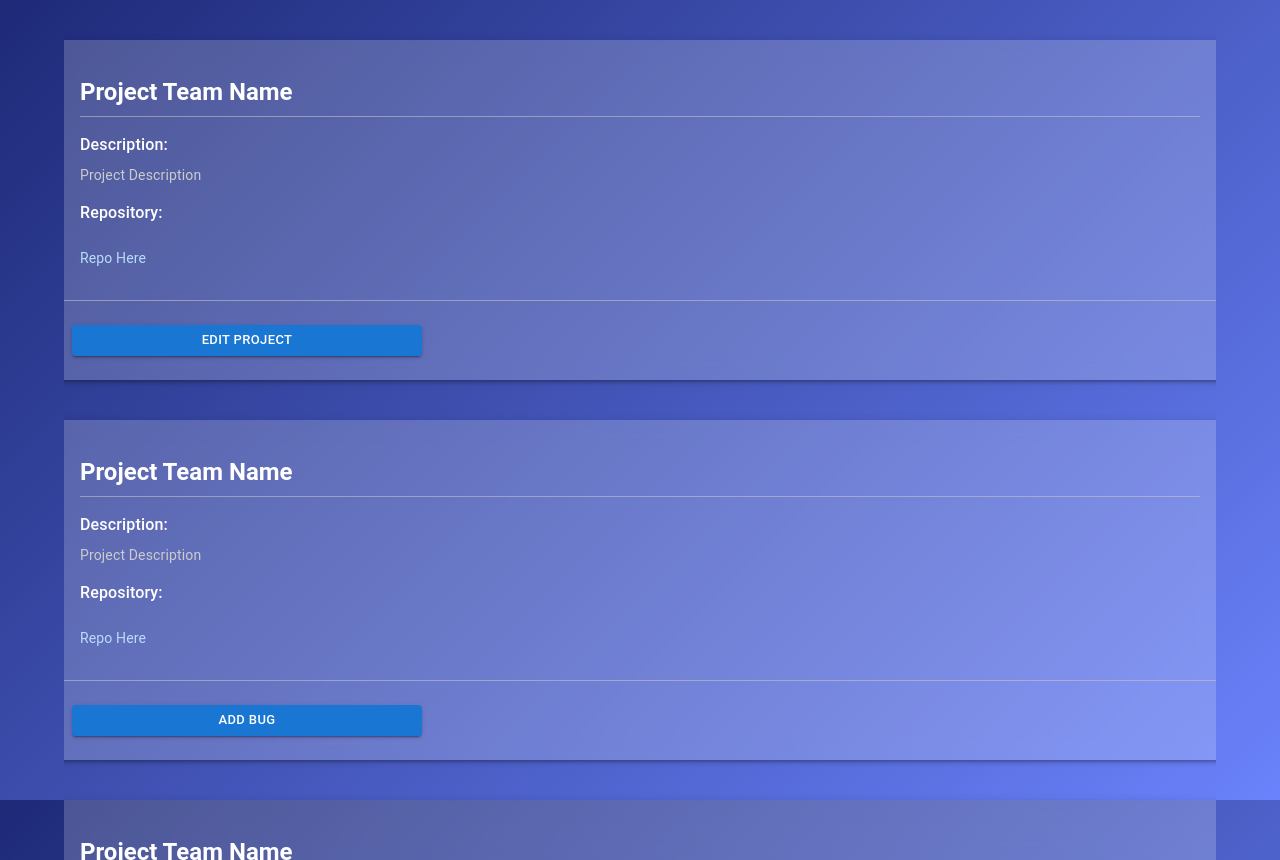
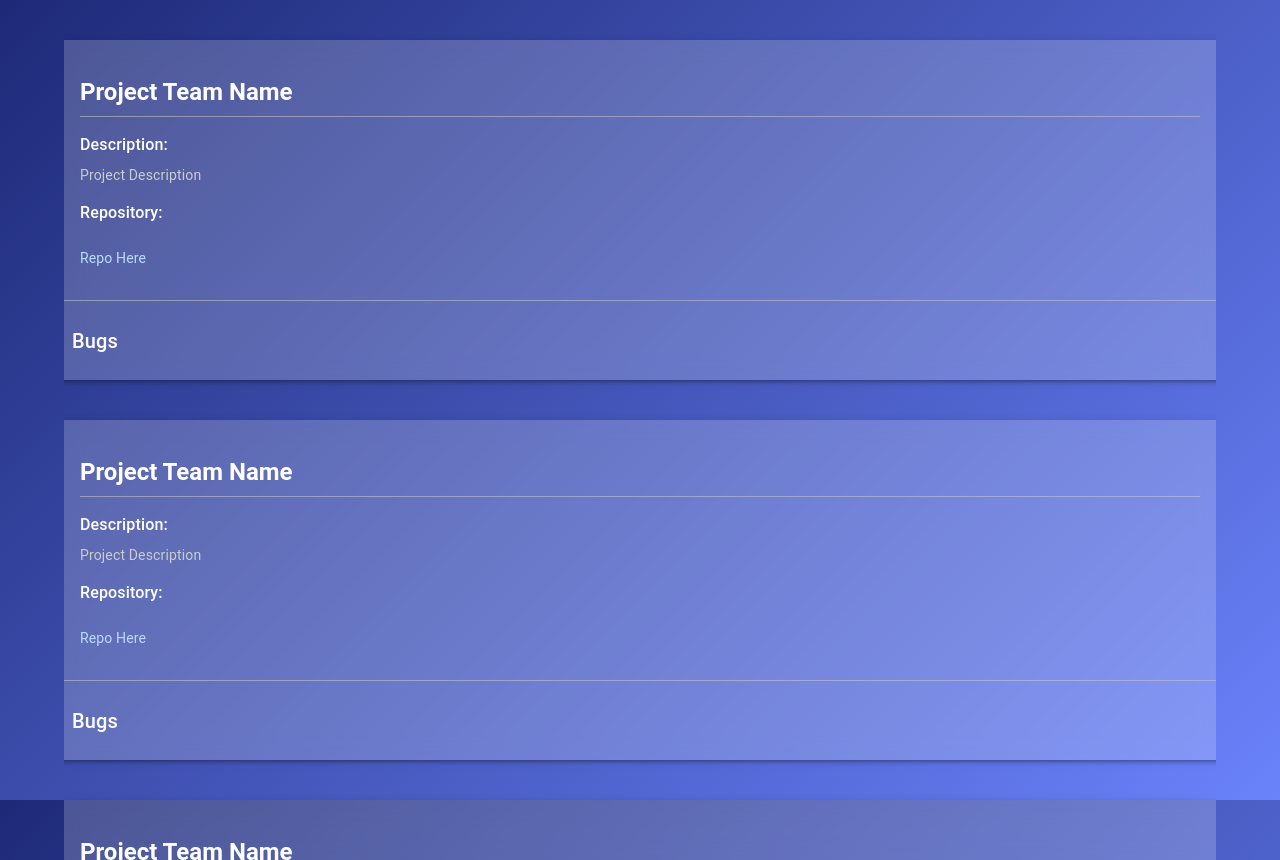
Before and after one commit to Serban-Timofte-EBR/Project_Web_Tech, a React (Create React App) app in the folder frontend/: page /projects in a window 1280 px wide. Built offline with nearby package versions, Linux system fonts and the light colour scheme; sample sign-in values are in the browser's storage; the HTML template or start-up script is replaced by a standard one.

Commit message:
Add bug table component

```diff
--- /dev/null
+++ b/frontend/src/components/dashboard/bugs/testers_bug_table.tsx
@@ -0,0 +1,175 @@
+import React, { useState } from "react";
+import {
+  Box,
+  Button,
+  Dialog,
+  DialogActions,
+  DialogContent,
+  DialogTitle,
+  Table,
+  TableBody,
+  TableCell,
+  TableContainer,
+  TableHead,
+  TableRow,
+  TextField,
+  MenuItem,
+  Typography,
+} from "@mui/material";
+
+const mockBugs = [
+  {
+    id: 1,
+    severity: "HIGH",
+    description: "Issue with login functionality",
+    commit_link: "https://github.com/repo/commit/abc123",
+    status: "OPEN",
+  },
+  {
+    id: 2,
+    severity: "LOW",
+    description: "UI misalignment on dashboard",
+    commit_link: "https://github.com/repo/commit/xyz456",
+    status: "OPEN",
+  },
+];
+
+const severityLevels = ["LOW", "MEDIUM", "HIGH"];
+
+const TestersBugTable: React.FC = () => {
+  const [bugs, setBugs] = useState(mockBugs); // To be replaced with Redux state
+  const [openDialog, setOpenDialog] = useState(false);
+  const [newBug, setNewBug] = useState({
+    severity: "",
+    description: "",
+    commit_link: "",
+  });
+
+  const handleOpenDialog = () => setOpenDialog(true);
+  const handleCloseDialog = () => {
+    setOpenDialog(false);
+    setNewBug({ severity: "", description: "", commit_link: "" });
+  };
+
+  const handleChange = (e: React.ChangeEvent<HTMLInputElement>) => {
+    const { name, value } = e.target;
+    setNewBug({ ...newBug, [name]: value });
+  };
+
+  const handleAddBug = () => {
+    const updatedBugs = [
+      ...bugs,
+      {
+        id: bugs.length + 1,
+        ...newBug,
+        status: "OPEN",
+      },
+    ];
+    setBugs(updatedBugs); // To be replaced with Redux action
+    handleCloseDialog();
+  };
+
+  return (
+    <Box>
+      <Typography variant="h6" gutterBottom>
+        Bugs
+      </Typography>
+      <TableContainer>
+        <Table>
+          <TableHead>
+            <TableRow>
+              <TableCell>ID</TableCell>
+              <TableCell>Severity</TableCell>
+              <TableCell>Description</TableCell>
+              <TableCell>Commit Link</TableCell>
+              <TableCell>Status</TableCell>
+            </TableRow>
+          </TableHead>
+          <TableBody>
+            {bugs.map((bug) => (
+              <TableRow key={bug.id}>
+                <TableCell>{bug.id}</TableCell>
+                <TableCell>{bug.severity}</TableCell>
+                <TableCell>{bug.description}</TableCell>
+                <TableCell>
+                  <a
+                    href={bug.commit_link}
+                    target="_blank"
+                    rel="noopener noreferrer"
+                  >
+                    View Commit
+                  </a>
+                </TableCell>
+                <TableCell>{bug.status}</TableCell>
+              </TableRow>
+            ))}
+          </TableBody>
+        </Table>
+      </TableContainer>
+      <Button
+        variant="contained"
+        color="primary"
+        sx={{ mt: 2 }}
+        onClick={handleOpenDialog}
+      >
+        Add Bug
+      </Button>
+
+      {/* Add Bug Dialog */}
+      <Dialog open={openDialog} onClose={handleCloseDialog}>
+        <DialogTitle>Add New Bug</DialogTitle>
+        <DialogContent>
+          <TextField
+            select
+            fullWidth
+            label="Severity"
+            name="severity"
+            value={newBug.severity}
+            onChange={handleChange}
+            margin="normal"
+          >
+            {severityLevels.map((level) => (
+              <MenuItem key={level} value={level}>
+                {level}
+              </MenuItem>
+            ))}
+          </TextField>
+          <TextField
+            fullWidth
+            label="Description"
+            name="description"
+            value={newBug.description}
+            onChange={handleChange}
+            margin="normal"
+            multiline
+            rows={3}
+          />
+          <TextField
+            fullWidth
+            label="Commit Link"
+            name="commit_link"
+            value={newBug.commit_link}
+            onChange={handleChange}
+            margin="normal"
+          />
+        </DialogContent>
+        <DialogActions>
+          <Button onClick={handleCloseDialog} color="secondary">
+            Cancel
+          </Button>
+          <Button
+            onClick={handleAddBug}
+            color="primary"
+            disabled={
+              !newBug.severity || !newBug.description || !newBug.commit_link
+            }
+          >
+            Add Bug
+          </Button>
+        </DialogActions>
+      </Dialog>
+    </Box>
+  );
+};
+
+export default TestersBugTable;
--- a/frontend/src/components/dashboard/project/project_card.tsx
+++ b/frontend/src/components/dashboard/project/project_card.tsx
@@ -8,6 +8,7 @@ import {
   Divider,
   Box,
 } from "@mui/material";
+import TestersBugTable from "../bugs/testers_bug_table";
 
 interface ProjectCardProps {
   project_team_name: string;
@@ -37,6 +38,7 @@ const ProjectCard: React.FC<ProjectCardProps> = ({
         flexDirection: "column",
         justifyContent: "space-between",
         marginBottom: "20px",
+        overflowY: "auto",
       }}
     >
       <CardContent>
@@ -97,9 +99,7 @@ const ProjectCard: React.FC<ProjectCardProps> = ({
           </Button>
         )}
         {role === "Tester" && (
-          <Button variant="contained" size="small" color="primary">
-            Add Bug
-          </Button>
+          <TestersBugTable />
         )}
       </CardActions>
     </Card>
--- a/frontend/src/pages/login_page.tsx
+++ b/frontend/src/pages/login_page.tsx
@@ -1,19 +1,37 @@
 import React from "react";
-import { useDispatch } from "react-redux";
-import { AppDispatch } from "../redux/store";
+import { useDispatch, useSelector } from "react-redux";
+import { useNavigate } from "react-router-dom";
+import { AppDispatch, RootState } from "../redux/store";
 import { loginUser } from "../redux/auths/authSlice";
 import LoginForm from "../components/auth/Login/login_form";
 
 const LoginPage: React.FC = () => {
   const dispatch = useDispatch<AppDispatch>();
+  const navigate = useNavigate();
+  const authError = useSelector((state: RootState) => state.auth.error);
 
-  const handle_login = (email: string, password: string) => {
-    dispatch(loginUser({ email, password }));
+  const handleLogin = async (email: string, password: string) => {
+    try {
+      const action = await dispatch(loginUser({ email, password }));
+
+      if (loginUser.fulfilled.match(action)) {
+        console.log("Login successful");
+        const { role } = action.payload.user;
+        if (role === 1) {
+          navigate("/project");
+        } else if (role === 0) {
+          navigate("/projects");
+        }
+      }
+    } catch (error) {
+      console.error("Login failed:", error);
+    }
   };
 
   return (
     <div>
-      <LoginForm onSubmit={handle_login} />
+      <LoginForm onSubmit={handleLogin} />
+      {authError && <p style={{ color: "red" }}>{authError}</p>}{" "}
     </div>
   );
 };
--- a/frontend/src/pages/project.tsx
+++ b/frontend/src/pages/project.tsx
@@ -6,6 +6,7 @@ import ProjectCard from "../components/dashboard/project/project_card";
 import MarginUp from "../components/utils/margin_up";
 
 const ProjectPage: React.FC = () => {
+  console.log("TM Page");
   return (
     <>
       <MarginUp />
--- a/frontend/src/pages/project_dashboard.tsx
+++ b/frontend/src/pages/project_dashboard.tsx
@@ -6,6 +6,7 @@ import ProjectCard from "../components/dashboard/project/project_card";
 import MarginUp from "../components/utils/margin_up";
 
 const ProjectDashboard: React.FC = () => {
+  console.log("Testers Page")
   return (
     <>
       <MarginUp />
@@ -25,7 +26,7 @@ const ProjectDashboard: React.FC = () => {
           project_team_name="Project Team Name"
           description="Project Description"
           repo="Repo Here"
-          role="Team Member"
+          role="Tester"
         />
         <ProjectCard
           project_team_name="Project Team Name"
```
